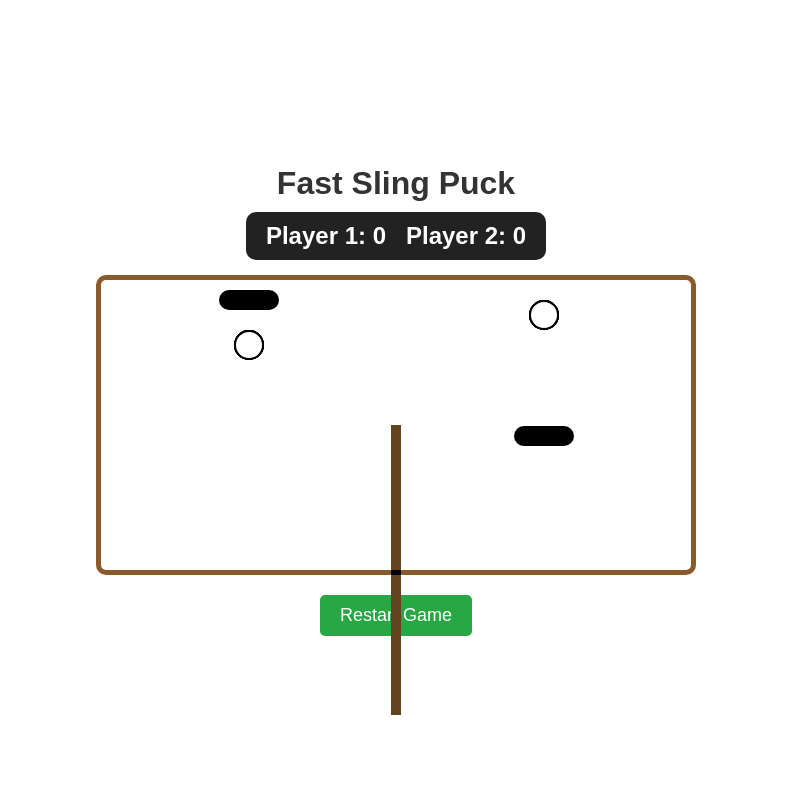
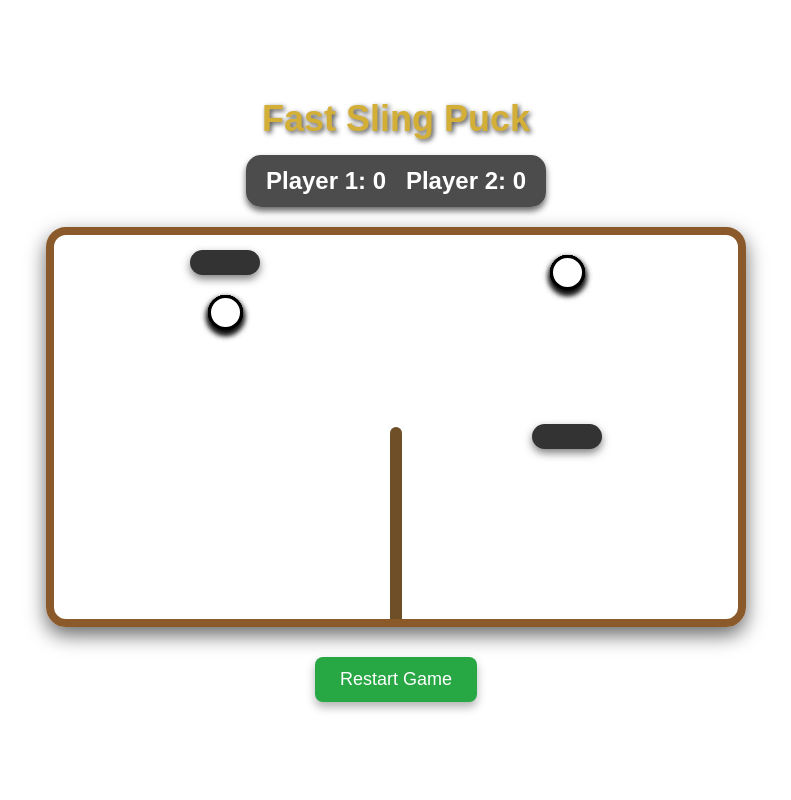
Before and after one commit to mohamedcodingpro/Fast-Sling-Puck, a plain HTML site: page index.html in a window 1280 px wide. Shown: the whole page, without its empty margins (244-1035 px from the left). Drawn offline with Linux system fonts and the light colour scheme.

Commit message:
Initial commit

```diff
--- a/styles.css
+++ b/styles.css
@@ -11,37 +11,45 @@ body {
     justify-content: center;
     height: 100vh;
     background: url('images/wood.jpg') no-repeat center center/cover;
-    font-family: Arial, sans-serif;
+    background-size: cover;
+    font-family: 'Arial', sans-serif;
 }
 
 h1 {
-    font-size: 32px;
-    margin-bottom: 10px;
-    color: #333;
+    font-size: 36px;
+    font-weight: bold;
+    margin-bottom: 15px;
+    color: #d4af37; /* Golden color for contrast */
+    text-shadow: 2px 2px 5px rgba(0, 0, 0, 0.7);
 }
 
 #scoreboard {
     font-size: 24px;
     font-weight: bold;
-    background: #222;
-    color: white;
-    padding: 10px 20px;
-    border-radius: 10px;
-    margin-bottom: 15px;
+    background: rgba(0, 0, 0, 0.7); /* Dark background for contrast */
+    color: #fff;
+    padding: 12px 20px;
+    border-radius: 15px;
+    margin-bottom: 20px;
     display: flex;
-    gap: 20px;
+    justify-content: space-between;
+    width: 300px;
+    box-shadow: 0 4px 6px rgba(0, 0, 0, 0.6);
 }
 
 #game-container {
     display: flex;
     justify-content: center;
     align-items: center;
-    width: 600px;
-    height: 300px;
+    width: 700px;
+    height: 400px;
     background: url('images/wood_board.jpg') no-repeat center center/cover;
-    border: 5px solid #8B5A2B;
-    border-radius: 10px;
+    background-size: cover;
+    border: 8px solid #8B5A2B;
+    border-radius: 20px;
     position: relative;
+    box-shadow: 0 8px 20px rgba(0, 0, 0, 0.6);
+    overflow: hidden;
 }
 
 .side {
@@ -62,57 +70,68 @@ h1 {
 }
 
 .goal-slot {
-    width: 60px;
-    height: 20px;
-    background-color: black;
-    border-radius: 10px;
-    margin-top: 10px;
+    width: 70px;
+    height: 25px;
+    background-color: #333;
+    border-radius: 15px;
+    margin-top: 15px;
+    box-shadow: 0 4px 8px rgba(0, 0, 0, 0.5);
 }
 
 .divider {
-    width: 10px;
+    width: 12px;
     height: 100%;
-    background-color: #654321;
+    background-color: #6f4f28;
     position: absolute;
     left: 50%;
     transform: translateX(-50%);
+    border-radius: 6px;
 }
 
 .elastic-band {
     width: 100%;
-    height: 5px;
-    background-color: black;
+    height: 6px;
+    background-color: #4d4d4d;
     position: absolute;
     top: 50%;
 }
 
 .puck {
-    width: 30px;
-    height: 30px;
+    width: 35px;
+    height: 35px;
     background-color: white;
     border-radius: 50%;
     cursor: pointer;
     position: absolute;
     transition: transform 0.3s ease-in-out;
-    border: 2px solid black;
+    border: 3px solid black;
+    box-shadow: 0 4px 6px rgba(0, 0, 0, 0.5);
 }
 
 .puck.black {
-    background-color: black;
-    border: 2px solid white;
+    background-color: #333;
+    border: 3px solid white;
 }
 
 #restart-btn {
-    margin-top: 20px;
-    padding: 10px 20px;
+    margin-top: 30px;
+    padding: 12px 25px;
     font-size: 18px;
     background-color: #28a745;
     color: white;
     border: none;
-    border-radius: 5px;
+    border-radius: 8px;
     cursor: pointer;
+    box-shadow: 0 5px 10px rgba(0, 0, 0, 0.3);
+    transition: background-color 0.3s;
 }
 
 #restart-btn:hover {
     background-color: #218838;
+    box-shadow: 0 7px 15px rgba(0, 0, 0, 0.4);
 }
+
+#restart-btn:active {
+    background-color: #1e7e34;
+    box-shadow: 0 3px 7px rgba(0, 0, 0, 0.5);
+}
```
